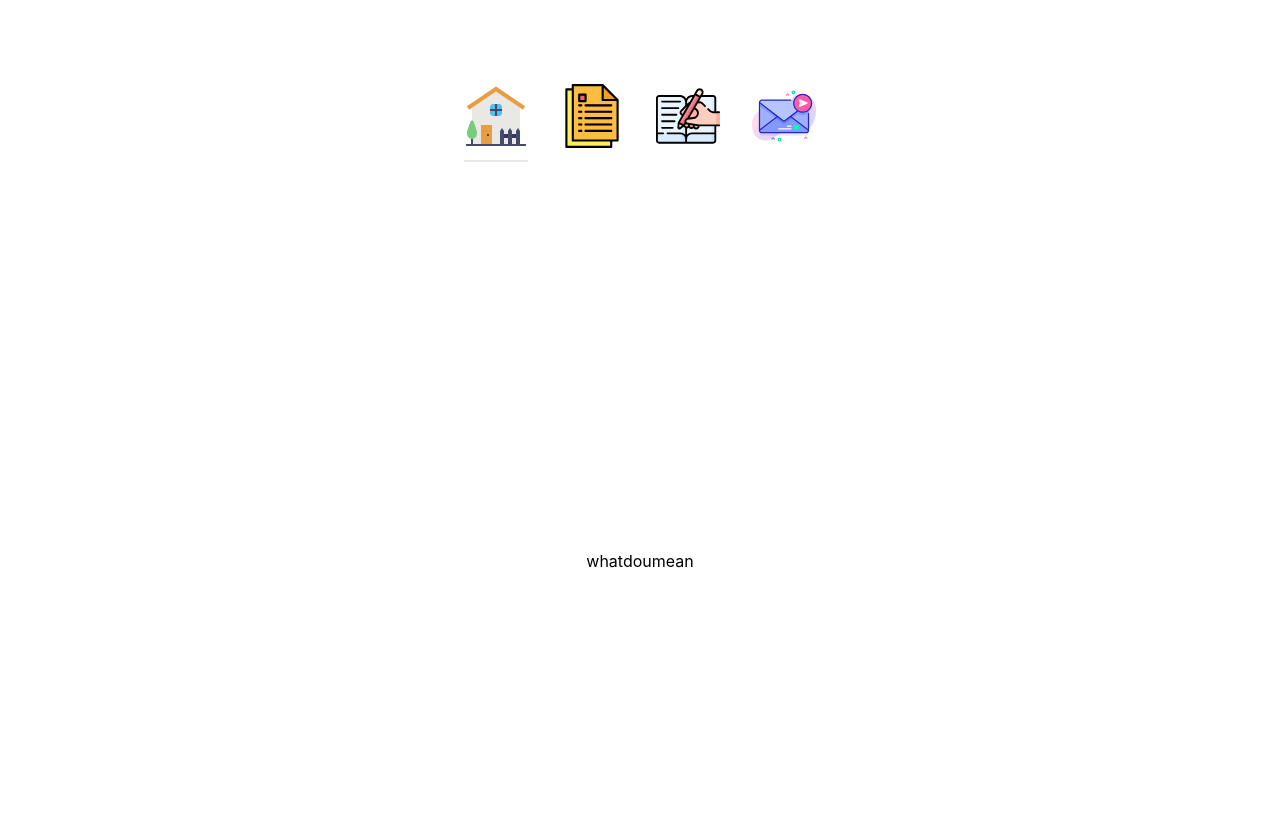
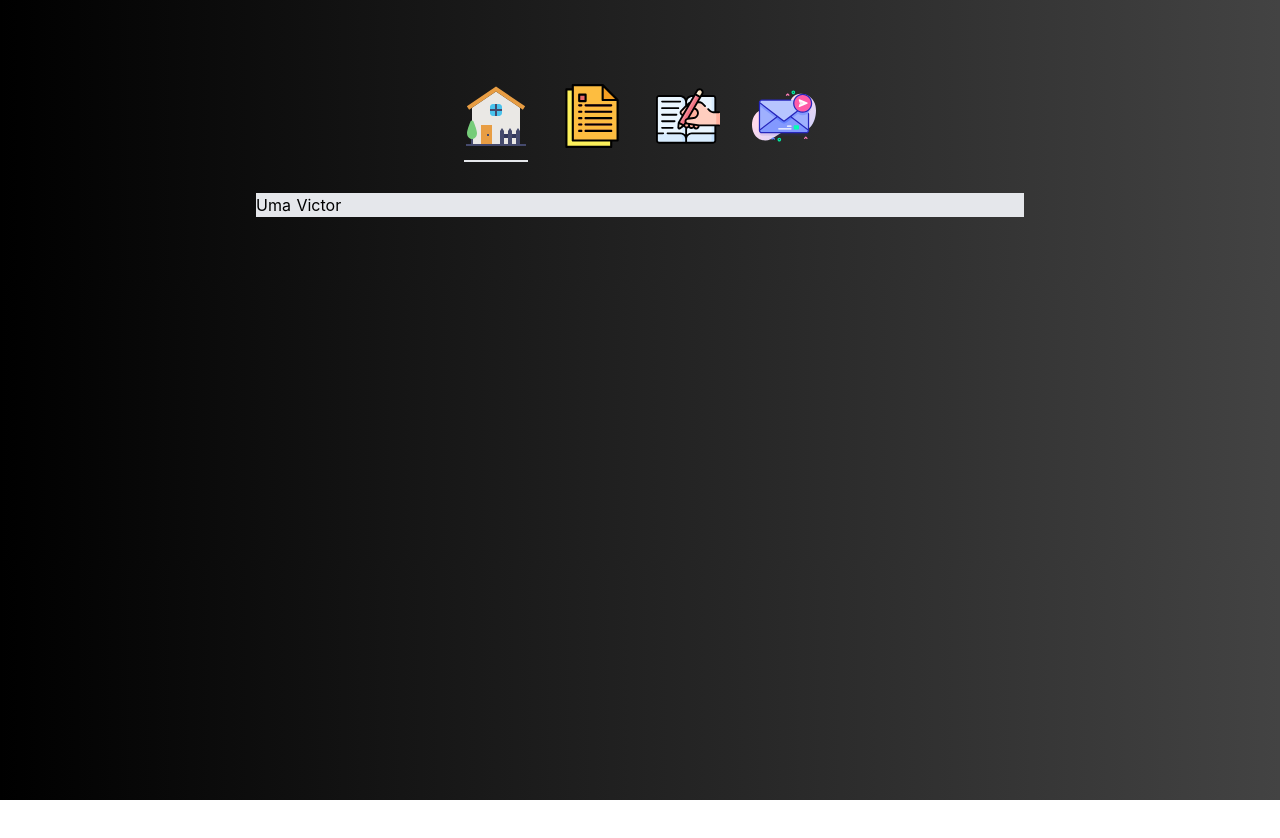
Before and after one commit to uma-victor1/portfolio, a Nuxt app: page / in a window 1280 px wide. Shown: the top 838 px of the page. After the commit the page ends 800 px from the top, so only its background shows below. Built offline with nearby package versions, Linux system fonts and the light colour scheme.

Commit message:
gradient bg

```diff
--- a/components/Navigation.vue
+++ b/components/Navigation.vue
@@ -5,25 +5,25 @@
 				<div class="-mb-px flex justify-center">
 					<NuxtLink
 						class="no-underline text-teal-dark border-b-2 border-teal-dark uppercase tracking-wide font-bold text-xs py-3 mr-8"
-						to="#"
+						to="/"
 					>
 						<img class="w-16" src="~/assets/NavigationIcons/home.svg" />
 					</NuxtLink>
 					<NuxtLink
 						class="no-underline text-grey-dark border-b-2 border-transparent uppercase tracking-wide font-bold text-xs py-3 mr-8"
-						to="#"
+						to="/works"
 					>
 						<img class="w-16" src="~/assets/NavigationIcons/document.svg" />
 					</NuxtLink>
 					<NuxtLink
 						class="no-underline text-grey-dark border-b-2 border-transparent uppercase tracking-wide font-bold text-xs py-3 mr-8"
-						to="#"
+						to="blog"
 					>
 						<img class="w-16" src="~/assets/NavigationIcons/writing.svg" />
 					</NuxtLink>
 					<NuxtLink
 						class="no-underline text-grey-dark border-b-2 border-transparent uppercase tracking-wide font-bold text-xs py-3"
-						to="#"
+						to="contact"
 					>
 						<img class="w-16" src="~/assets/NavigationIcons/message.svg" />
 					</NuxtLink>
--- a/layouts/default.vue
+++ b/layouts/default.vue
@@ -1,7 +1,7 @@
 <template>
-	<div class="m-auto max-w-screen-lg py-16">
+	<div class="nav m-auto max-w-screen-lg py-16">
 		<Navigation />
-		<div><Nuxt /></div>
+		<div class="w-3/4 m-auto bg-gray-200"><Nuxt /></div>
 	</div>
 </template>
 
@@ -24,33 +24,17 @@
 		box-sizing: border-box;
 		margin: 0;
 	}
-
-	.button--green {
-		display: inline-block;
-		border-radius: 4px;
-		border: 1px solid #3b8070;
-		color: #3b8070;
-		text-decoration: none;
-		padding: 10px 30px;
-	}
-
-	.button--green:hover {
-		color: #fff;
-		background-color: #3b8070;
-	}
-
-	.button--grey {
-		display: inline-block;
-		border-radius: 4px;
-		border: 1px solid #35495e;
-		color: #35495e;
-		text-decoration: none;
-		padding: 10px 30px;
-		margin-left: 15px;
-	}
-
-	.button--grey:hover {
-		color: #fff;
-		background-color: #35495e;
+	body {
+		background: #000000; /* fallback for old browsers */
+		background: -webkit-linear-gradient(
+			to left,
+			#434343,
+			#000000
+		); /* Chrome 10-25, Safari 5.1-6 */
+		background: linear-gradient(
+			to left,
+			#434343,
+			#000000
+		); /* W3C, IE 10+/ Edge, Firefox 16+, Chrome 26+, Opera 12+, Safari 7+ */
 	}
 </style>
--- /dev/null
+++ b/pages/blog.vue
@@ -0,0 +1,9 @@
+<template>
+	<div><h1>MY BLOG!!</h1></div>
+</template>
+
+<script>
+	export default {}
+</script>
+
+<style></style>
--- /dev/null
+++ b/pages/contact.vue
@@ -0,0 +1,9 @@
+<template>
+	<div><h1>CONTACT ME!!</h1></div>
+</template>
+
+<script>
+	export default {}
+</script>
+
+<style></style>
--- a/pages/index.vue
+++ b/pages/index.vue
@@ -1,6 +1,9 @@
 <template>
-	<div class="container">
-		<div>whatdoumean</div>
+	<div class="m-auto mt-8">
+		<div>
+			<div><h1>Uma Victor</h1></div>
+			<nuxt
+		</div>
 	</div>
 </template>
 
@@ -8,41 +11,4 @@
 	export default {}
 </script>
 
-<style>
-	/* Sample `apply` at-rules with Tailwind CSS
-.container {
-@apply min-h-screen flex justify-center items-center text-center mx-auto;
-}
-*/
-	.container {
-		margin: 0 auto;
-		min-height: 100vh;
-		display: flex;
-		justify-content: center;
-		align-items: center;
-		text-align: center;
-	}
-
-	.title {
-		font-family: 'Quicksand', 'Source Sans Pro', -apple-system,
-			BlinkMacSystemFont, 'Segoe UI', Roboto, 'Helvetica Neue', Arial,
-			sans-serif;
-		display: block;
-		font-weight: 300;
-		font-size: 100px;
-		color: #35495e;
-		letter-spacing: 1px;
-	}
-
-	.subtitle {
-		font-weight: 300;
-		font-size: 42px;
-		color: #526488;
-		word-spacing: 5px;
-		padding-bottom: 15px;
-	}
-
-	.links {
-		padding-top: 15px;
-	}
-</style>
+<style></style>
--- /dev/null
+++ b/pages/works.vue
@@ -0,0 +1,9 @@
+<template>
+	<div><h1>MY WORKS!!</h1></div>
+</template>
+
+<script>
+	export default {}
+</script>
+
+<style></style>
```
